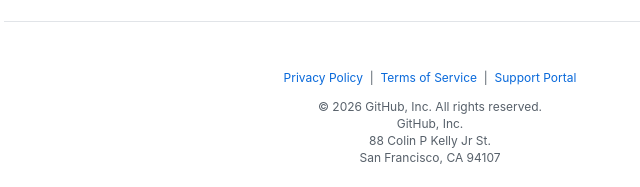
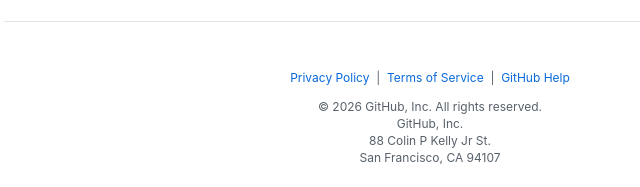
Before and after one commit to bee7559197-prog/ghas, a plain HTML site: page index.html in a window 1280 px wide. Shown: the part 3181-3368 px from the top of the page, 210-850 px from the left. Drawn offline with Linux system fonts and the light colour scheme.

Commit message:
Update support link to GitHub Help

```diff
--- a/index.html
+++ b/index.html
@@ -634,7 +634,7 @@
     &nbsp;|&nbsp;
     <a href="https://docs.github.com/en/site-policy/github-terms/github-terms-of-service">Terms of Service</a>
     &nbsp;|&nbsp;
-    <a href="https://support.github.com/">Support Portal</a>
+    <a href="https://help.github.com/">GitHub Help</a>
   </div>
   &copy; 2026 GitHub, Inc. All rights reserved.<br />
   GitHub, Inc.<br />
```
